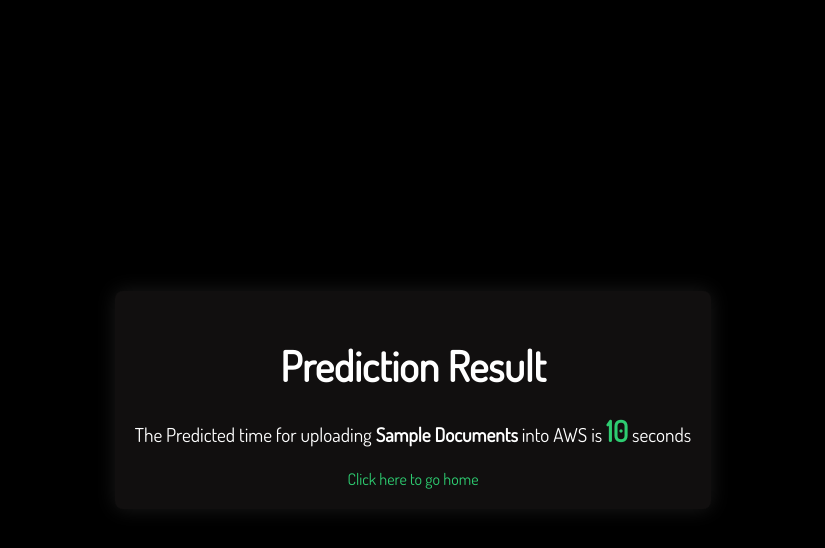
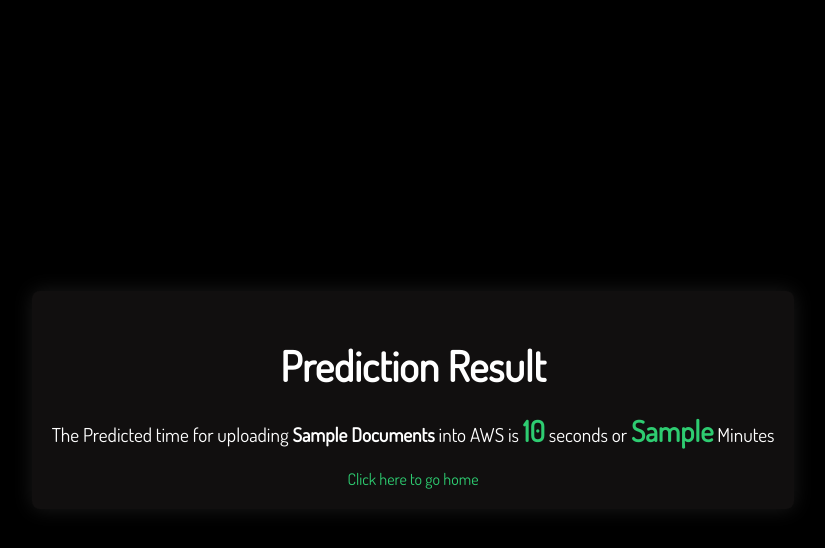
Before and after one commit to bda-ankit/AWS-Time-Prediction-Model-Deployed-using-Django, a Django app: template templates/result.html in a window 1280 px wide. Shown: the top 548 px of the page, without its empty margins (227-1052 px from the left). Run offline with Django 5.2, Linux system fonts and the light colour scheme; the template is opened without the code that fills it: most values are stand-ins (such as "Sample title", 1, 10 or a date in 2020).

Commit message:
Latest commit

```diff
--- a/deployment/settings.py
+++ b/deployment/settings.py
@@ -71,6 +71,9 @@
 # WSGI_APPLICATION = 'deployment.wsgi.application'
 
 
+# The line `WSGI_APPLICATION = 'vercel_app.wsgi.app'` in the Django settings file specifies the entry
+# point for the WSGI application. WSGI (Web Server Gateway Interface) is a standard interface between
+# web servers and Python web applications or frameworks.
 # Database
 # https://docs.djangoproject.com/en/5.0/ref/settings/#databases
 
--- a/deployment/views.py
+++ b/deployment/views.py
@@ -15,4 +15,4 @@
     listdata.append(intInput)
     # print(listdata)
     predictionAns = cls.predict([listdata])
-    return render(request, 'result.html', {'predictedValue' : round(predictionAns[0], 3), 'userInput': listdata[0]})
+    return render(request, 'result.html', {'predictedValue' : round(predictionAns[0], 3), 'userInput': listdata[0], 'predictedValueMinutes': round((predictionAns[0]/60), 2)})
--- a/templates/result.html
+++ b/templates/result.html
@@ -27,7 +27,7 @@
         }
 
         .container {
-            max-width: 600px;
+            max-width: 1000px;
             text-align: center;
             padding: 20px;
             background-color: #110f0f;
@@ -78,7 +78,8 @@
     <div class="Wrapper">
         <div class="container">
             <h1>Prediction Result</h1>
-            <p>The Predicted time for uploading <strong>{{ userInput }} Documents</strong> into AWS is <span class="result">{{ predictedValue }}</span> seconds</p>
+            <p>The Predicted time for uploading <strong>{{ userInput }} Documents</strong> into AWS is <span class="result">{{ predictedValue }}</span>
+                 seconds or <span class="result">{{ predictedValueMinutes }}</span> Minutes</p>
             <a href="{% url 'home' %}">Click here to go home</a>
         </div>
     </div>
```
